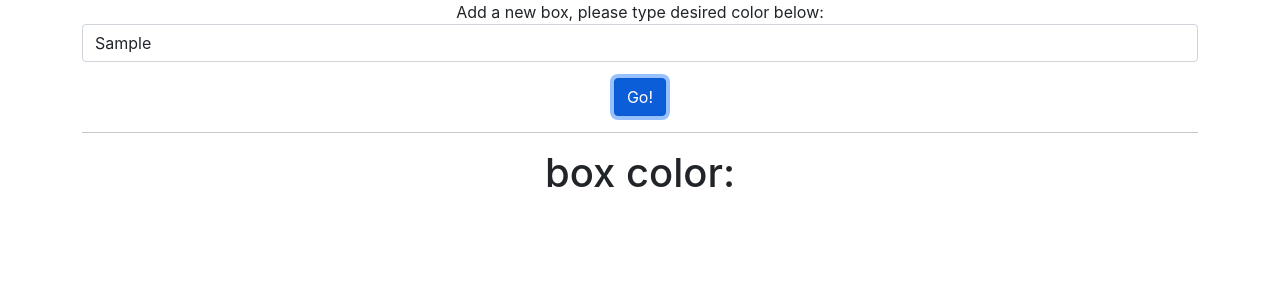
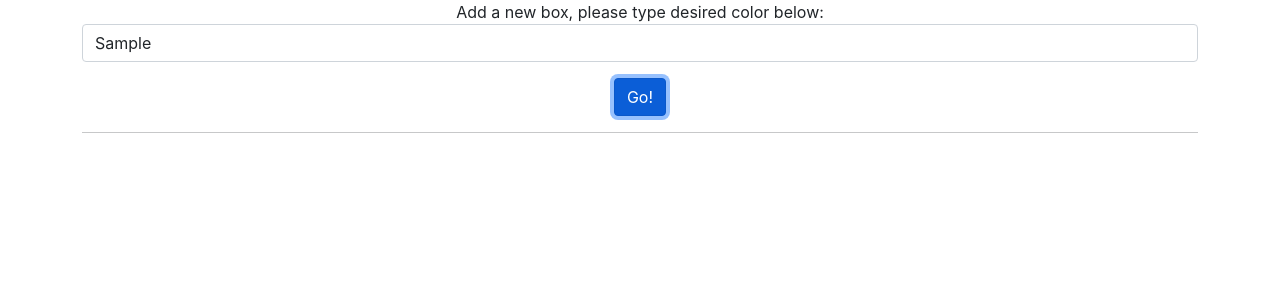
Before and after one commit to aschoch10/box-generator, a React (Create React App) app: page / in a window 1280 px wide. Both pictures are taken after typing "Sample" into the empty fields and a click on the button "Go!". Shown: the top 300 px of the page. Built offline with nearby package versions, Linux system fonts and the light colour scheme.

Commit message:
working box generator

```diff
--- a/src/components/Box.jsx
+++ b/src/components/Box.jsx
@@ -31,13 +31,16 @@ const Box =(props)=>{
         </form>
         <hr/>
 
+
         {
-            listOfBoxes.map((box)=>{
+            listOfBoxes.map((boxColor)=>{
                 return (
-                    <h1>box color: {box.boxColor}</h1>
+                    <p style={{backgroundColor: boxColor, display:"inline-block", margin:"2px", height:"20px", width:"20px"}}>
+                    </p>
                 )
             })
         }
+
         </>
     )
 }
```
